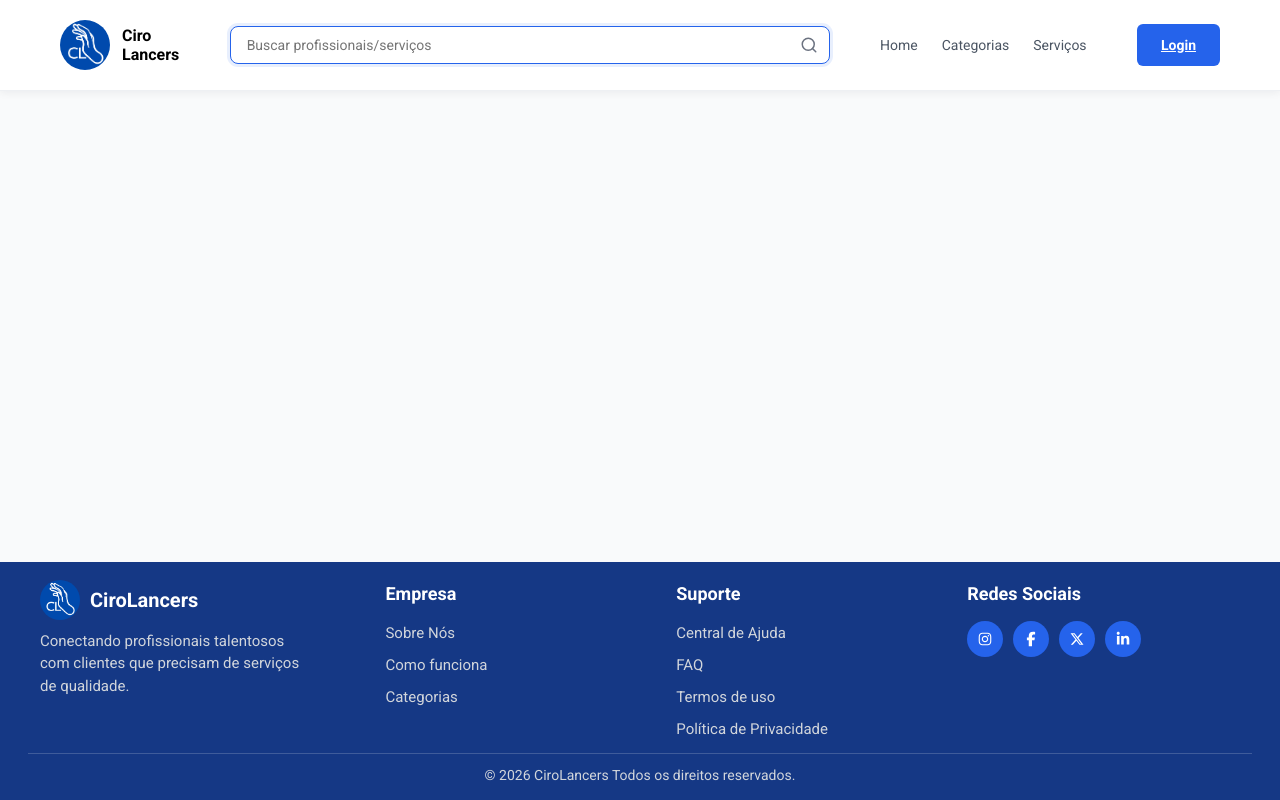
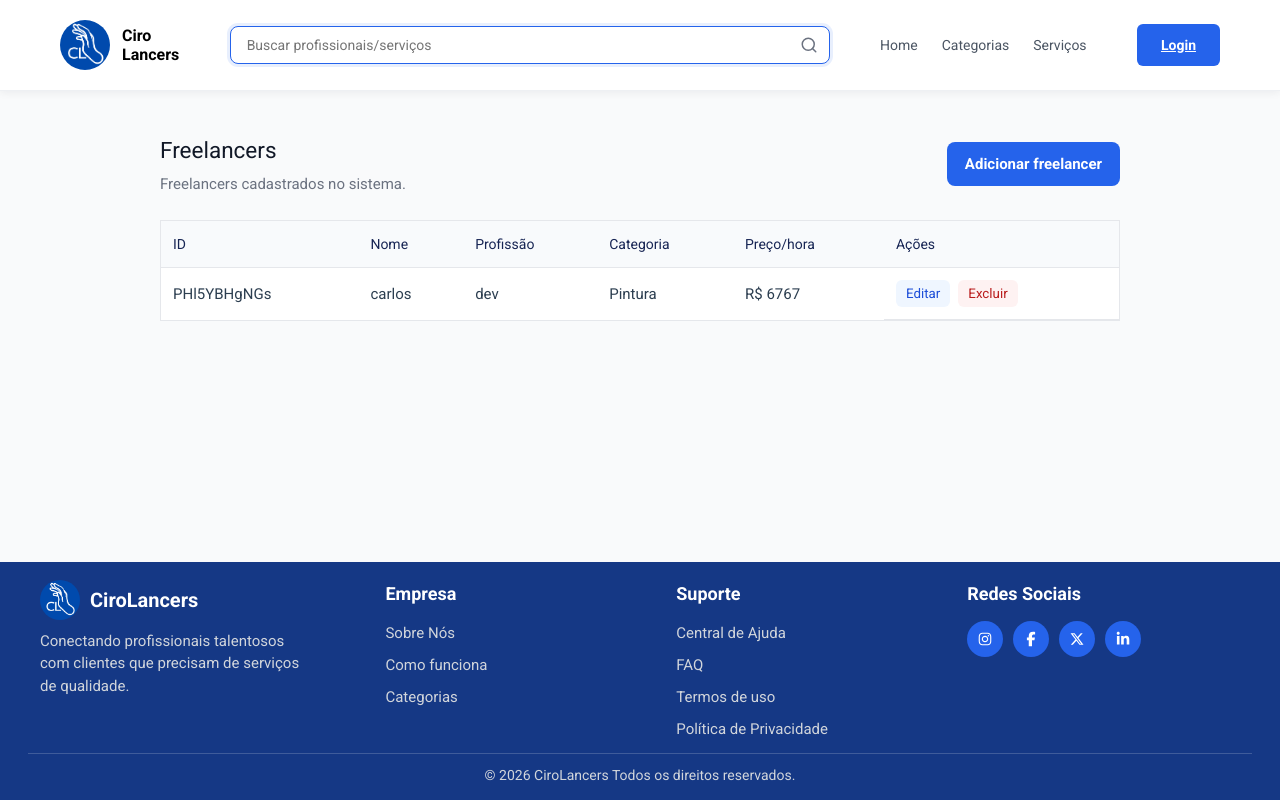
Before and after one commit to Hackatonn-2026/RemontadaLancers, a Vue app: page /freelancers-crud in a window 1280 px wide. Built offline with nearby package versions, Linux system fonts and the light colour scheme; data requests are answered from the project's data file.

Commit message:
alteracoes

```diff
--- a/db.json
+++ b/db.json
@@ -1,5 +1,16 @@
 {
-    "profissionais": [
-
-    ]
+  "profissionais": [
+    {
+      "nome": "carlos",
+      "profissao": "dev",
+      "categoria": "Pintura",
+      "descricao": "67",
+      "precoHora": 6767,
+      "rating": 0,
+      "reviewsCount": 0,
+      "reviews": [],
+      "id": "PHl5YBHgNGs"
+    }
+  ],
+  "$schema": "./node_modules/json-server/schema.json"
 }
--- a/src/router/index.js
+++ b/src/router/index.js
@@ -15,6 +15,7 @@ import UsuarioFreelancerView from '@/views/UsuarioFreelancerView.vue'
 import EditarPerfilView from '../views/EditarPerfilView.vue'
 import EditarPerfilFreelancerView from '@/views/EditarPerfilFreelancer.vue'
 import SolicitarOrcamentoView from '@/views/SolicitarOrcamentoView.vue'
+import FreelancersCrudView from '@/views/FreelancersCrudView.vue'
 
 const router = createRouter({
   history: createWebHistory(import.meta.env.BASE_URL),
@@ -96,7 +97,12 @@ const router = createRouter({
       beforeEnter: () => {
         return localStorage.getItem('usuario') ? true : { name: 'login' }
       },
-    }
+    },
+    {
+      path: '/freelancers-crud',
+      name: 'freelancers-crud',
+      component: FreelancersCrudView,
+    },
   ],
 })
 
--- /dev/null
+++ b/src/views/FreelancersCrudView.vue
@@ -0,0 +1,359 @@
+<script setup>
+import { onMounted, ref } from 'vue'
+
+const API_URL = 'http://localhost:3000'
+
+const categorias = [
+  'Aulas',
+  'Consultoria',
+  'Desenvolvimento',
+  'Design',
+  'Edição de Vídeo',
+  'Elétrica',
+  'Fotografia',
+  'Informática',
+  'Jardinagem',
+  'Limpeza',
+  'Marketing & Redes Sociais',
+  'Mecânica',
+  'Música',
+  'Pintura',
+  'Redação',
+  'Tradução & Idiomas',
+]
+
+const freelancers = ref([])
+const mostrandoFormulario = ref(false)
+const editandoId = ref(null)
+const erro = ref('')
+
+const formulario = ref({
+  nome: '',
+  profissao: '',
+  categoria: '',
+  descricao: '',
+  precoHora: '',
+})
+
+async function carregarFreelancers() {
+  try {
+    const resposta = await fetch(`${API_URL}/profissionais`)
+    freelancers.value = await resposta.json()
+    erro.value = ''
+  } catch {
+    erro.value = 'Não foi possível carregar os freelancers. Verifique se a API está ligada.'
+  }
+}
+
+function limparFormulario() {
+  formulario.value = {
+    nome: '',
+    profissao: '',
+    categoria: '',
+    descricao: '',
+    precoHora: '',
+  }
+  editandoId.value = null
+  mostrandoFormulario.value = false
+}
+
+function novoFreelancer() {
+  limparFormulario()
+  mostrandoFormulario.value = true
+}
+
+function editarFreelancer(freelancer) {
+  formulario.value = {
+    nome: freelancer.nome,
+    profissao: freelancer.profissao,
+    categoria: freelancer.categoria,
+    descricao: freelancer.descricao,
+    precoHora: freelancer.precoHora,
+  }
+  editandoId.value = freelancer.id
+  mostrandoFormulario.value = true
+}
+
+async function salvarFreelancer() {
+  const dados = {
+    ...formulario.value,
+    precoHora: Number(formulario.value.precoHora),
+  }
+
+  let url = `${API_URL}/profissionais`
+  let metodo = 'POST'
+
+  if (editandoId.value) {
+    url = `${API_URL}/profissionais/${editandoId.value}`
+    metodo = 'PATCH'
+  } else {
+    dados.rating = 0
+    dados.reviewsCount = 0
+    dados.reviews = []
+  }
+
+  try {
+    const resposta = await fetch(url, {
+      method: metodo,
+      headers: { 'Content-Type': 'application/json' },
+      body: JSON.stringify(dados),
+    })
+
+    if (!resposta.ok) {
+      throw new Error('Erro ao salvar')
+    }
+
+    limparFormulario()
+    await carregarFreelancers()
+  } catch {
+    erro.value = 'Não foi possível salvar o freelancer.'
+  }
+}
+
+async function excluirFreelancer(id) {
+  const confirmarExclusao = window.confirm('Deseja realmente excluir esse freelancer?')
+
+  if (confirmarExclusao) {
+    await fetch(`${API_URL}/profissionais/${id}`, {
+      method: 'DELETE',
+    })
+
+    await carregarFreelancers()
+  }
+}
+
+onMounted(carregarFreelancers)
+</script>
+
+<template>
+  <section class="bloco">
+    <header class="topo">
+      <div>
+        <h2>Freelancers</h2>
+        <p>Freelancers cadastrados no sistema.</p>
+      </div>
+      <button v-if="!mostrandoFormulario" type="button" class="botao" @click="novoFreelancer">
+        Adicionar freelancer
+      </button>
+    </header>
+
+    <p v-if="erro" class="erro" role="alert">{{ erro }}</p>
+
+    <form v-if="mostrandoFormulario" class="formulario" @submit.prevent="salvarFreelancer">
+      <h3>{{ editandoId ? 'Editar freelancer' : 'Novo freelancer' }}</h3>
+
+      <label for="nome">Nome</label>
+      <input id="nome" v-model="formulario.nome" type="text" required />
+
+      <label for="profissao">Profissão</label>
+      <input id="profissao" v-model="formulario.profissao" type="text" required />
+
+      <label for="categoria">Categoria</label>
+      <select id="categoria" v-model="formulario.categoria" required>
+        <option value="" disabled>Selecione a categoria</option>
+        <option v-for="categoria in categorias" :key="categoria" :value="categoria">
+          {{ categoria }}
+        </option>
+      </select>
+
+      <label for="precoHora">Preço por hora (R$)</label>
+      <input id="precoHora" v-model="formulario.precoHora" type="number" min="0" required />
+
+      <label for="descricao">Descrição</label>
+      <textarea id="descricao" v-model="formulario.descricao" rows="4" required></textarea>
+
+      <div class="botoes">
+        <button type="button" class="botao secundario" @click="limparFormulario">Cancelar</button>
+        <button type="submit" class="botao">Salvar</button>
+      </div>
+    </form>
+
+    <table class="tabela">
+      <thead>
+        <tr>
+          <th>ID</th>
+          <th>Nome</th>
+          <th>Profissão</th>
+          <th>Categoria</th>
+          <th>Preço/hora</th>
+          <th>Ações</th>
+        </tr>
+      </thead>
+      <tbody>
+        <tr v-for="freelancer in freelancers" :key="freelancer.id">
+          <td>{{ freelancer.id }}</td>
+          <td>{{ freelancer.nome }}</td>
+          <td>{{ freelancer.profissao }}</td>
+          <td>{{ freelancer.categoria }}</td>
+          <td>R$ {{ freelancer.precoHora }}</td>
+          <td class="acoes">
+            <button type="button" class="editar" @click="editarFreelancer(freelancer)">
+              Editar
+            </button>
+            <button type="button" class="excluir" @click="excluirFreelancer(freelancer.id)">
+              Excluir
+            </button>
+          </td>
+        </tr>
+        <tr v-if="freelancers.length === 0">
+          <td colspan="6" class="vazio">Nenhum freelancer cadastrado.</td>
+        </tr>
+      </tbody>
+    </table>
+  </section>
+</template>
+
+<style scoped>
+.bloco {
+  max-width: 1000px;
+  margin: 0 auto;
+  padding: 40px 20px 60px;
+}
+
+.topo {
+  display: flex;
+  align-items: center;
+  justify-content: space-between;
+  gap: 16px;
+  margin-bottom: 24px;
+}
+
+.topo h2 {
+  margin: 0;
+  color: #111827;
+}
+
+.topo p {
+  margin: 4px 0 0;
+  color: #6b7280;
+}
+
+.erro {
+  margin: 0 0 16px;
+  color: #b91c1c;
+}
+
+.formulario {
+  display: grid;
+  gap: 10px;
+  max-width: 520px;
+  margin-bottom: 28px;
+  padding: 20px;
+  border: 1px solid #e5e7eb;
+  border-radius: 12px;
+  background: #fff;
+}
+
+.formulario h3 {
+  margin: 0 0 6px;
+  color: #172554;
+}
+
+.formulario label {
+  font-weight: 700;
+  font-size: 14px;
+}
+
+.formulario input,
+.formulario select,
+.formulario textarea {
+  box-sizing: border-box;
+  width: 100%;
+  padding: 10px 12px;
+  border: 1px solid #d1d5db;
+  border-radius: 8px;
+  background: #fff;
+  font: inherit;
+}
+
+.botoes {
+  display: flex;
+  justify-content: flex-end;
+  gap: 10px;
+  margin-top: 8px;
+}
+
+.botao {
+  padding: 10px 18px;
+  border: 0;
+  border-radius: 8px;
+  background: #2563eb;
+  color: #fff;
+  font: inherit;
+  font-weight: 600;
+  cursor: pointer;
+}
+
+.botao:hover {
+  background: #1d4ed8;
+}
+
+.botao.secundario {
+  background: #fff;
+  border: 1px solid #d1d5db;
+  color: #1f2937;
+}
+
+.tabela {
+  width: 100%;
+  border-collapse: collapse;
+  background: #fff;
+  border: 1px solid #e5e7eb;
+}
+
+.tabela th,
+.tabela td {
+  padding: 12px;
+  text-align: left;
+  border-bottom: 1px solid #e5e7eb;
+}
+
+.tabela th {
+  background: #f8fafc;
+  color: #172554;
+  font-size: 14px;
+}
+
+.tabela tbody tr:hover {
+  background: #f8fafc;
+}
+
+.acoes {
+  display: flex;
+  gap: 8px;
+}
+
+.acoes button {
+  padding: 6px 10px;
+  border: 0;
+  border-radius: 6px;
+  cursor: pointer;
+}
+
+.editar {
+  background: #eff6ff;
+  color: #1d4ed8;
+}
+
+.excluir {
+  background: #fef2f2;
+  color: #b91c1c;
+}
+
+.vazio {
+  text-align: center;
+  color: #6b7280;
+}
+
+@media (max-width: 700px) {
+  .topo {
+    flex-direction: column;
+    align-items: flex-start;
+  }
+
+  .tabela {
+    display: block;
+    overflow-x: auto;
+  }
+}
+</style>
```
